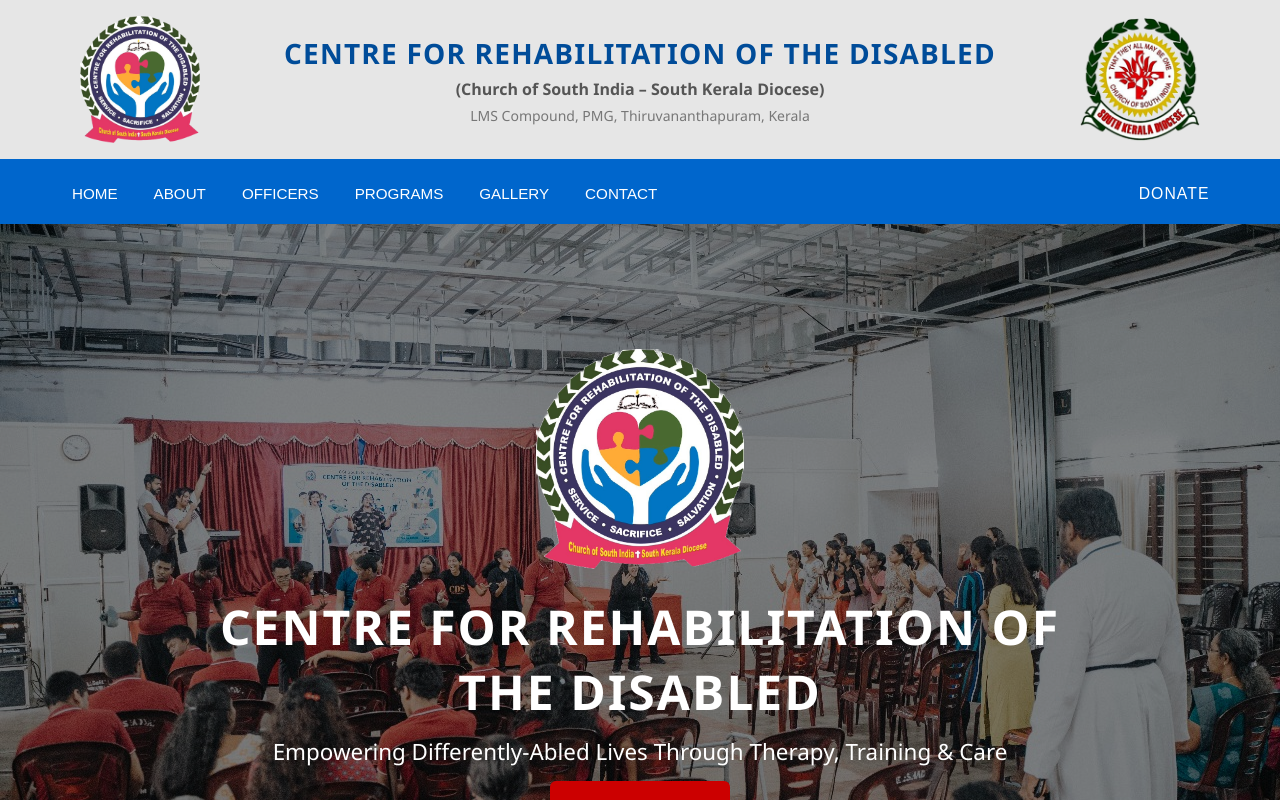
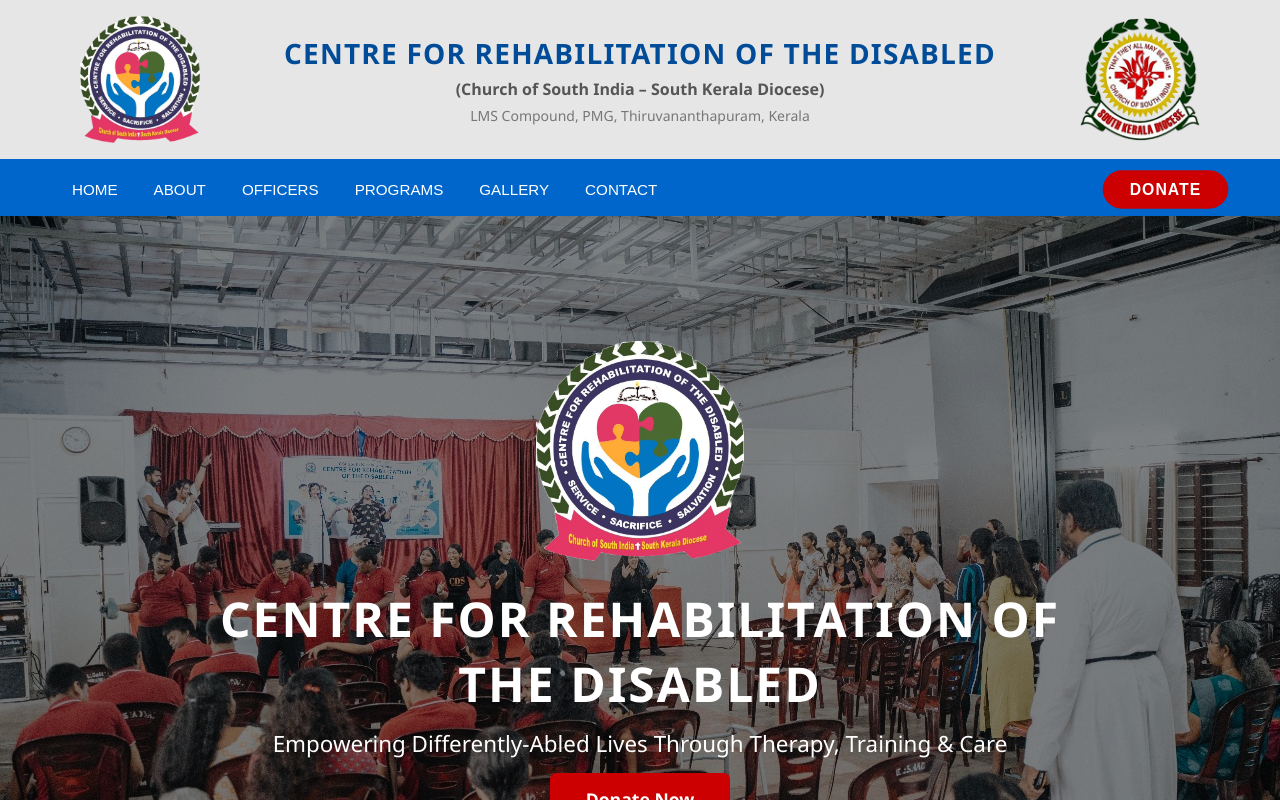
Before and after one commit to Sanjsaji22/crd-rehab, a React (Vite) app: page / in a window 1280 px wide. Shown: the top 800 px of the page. Built offline with nearby package versions, Linux system fonts and the light colour scheme.

Commit message:
updated Bishop name and photo

```diff
--- a/src/App.css
+++ b/src/App.css
@@ -549,3 +549,28 @@
   /* Contact */
   .contact-container { grid-template-columns: 1fr; }
 }
+
+/* ================================================= */
+/* DONATE BUTTON – FORCE RED                         */
+/* ================================================= */
+
+li.donation-item button.donation-btn {
+  background-color: #cc0000 !important;
+  color: #ffffff !important;
+  border: none !important;
+  border-radius: 30px;
+  padding: 10px 26px;
+  font-size: 0.95rem;
+  font-weight: 700;
+  letter-spacing: 1px;
+  text-transform: uppercase;
+  cursor: pointer;
+  box-shadow: 0 6px 16px rgba(204, 0, 0, 0.4);
+  animation: donatePulse 2.5s infinite;
+}
+
+li.donation-item button.donation-btn:hover {
+  background-color: #990000 !important;
+  transform: scale(1.08);
+  animation: none;
+}
```
